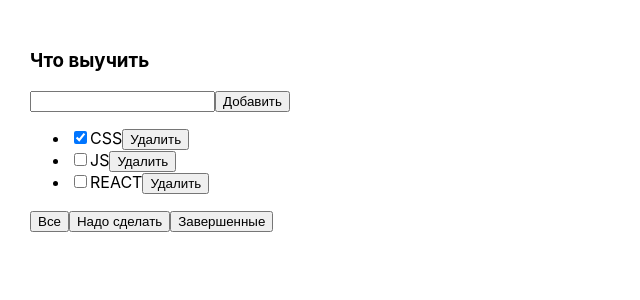
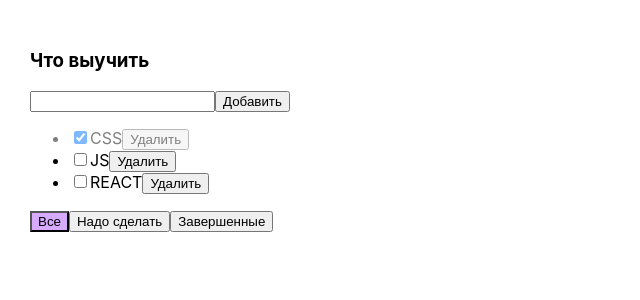
Before and after one commit to Daria-Aleks/todolist, a React (Create React App) app: page / in a window 1280 px wide. Shown: the top 300 px of the page, without its empty margins (0-640 px from the left). Built offline with nearby package versions, Linux system fonts and the light colour scheme.

Commit message:
добавлена проверка инпута, навешены стили для кнопок и задач

```diff
--- a/src/App.css
+++ b/src/App.css
@@ -6,3 +6,19 @@
 .App > div {
   margin-right: 50px;
 }
+
+.error{
+  border: red 1px solid;
+}
+
+.error-message {
+  color: red;
+}
+
+.active-filter{
+  background-color: rgb(214, 171, 255);
+}
+
+.is-done{
+  opacity: 0.5;
+}
--- a/src/App.tsx
+++ b/src/App.tsx
@@ -8,7 +8,6 @@
 export type FilterValueType = "all" | "completed" | "active";
 
 
-// 3 урок 31:40
 
 function App() {
   let initTasks: Array<TaskType> = [
@@ -37,6 +36,14 @@
     setTasks(newTasks);
   }
 
+  function changeStatus (taskId: string, isDone: boolean) {
+    let task = tasks.find (t => t.id === taskId);
+    if (task){
+      task.isDone = isDone;
+      }
+    setTasks([...tasks]);
+    }
+
   function changeFilter(value: FilterValueType) {
     setFilter(value);
   }
@@ -57,6 +64,8 @@
       deleteTask={deleteTask}
       changeFilter={changeFilter}
       addTask={addTask}
+      changeTaskStatus={changeStatus}
+      filter={filter}
       />
     </div>
   );
--- a/src/components/Todolist.tsx
+++ b/src/components/Todolist.tsx
@@ -14,22 +14,32 @@
     deleteTask: (tasId: string) => void
     changeFilter: (value: FilterValueType) => void
     addTask: (title: string) => void
+    changeTaskStatus: (taskId: string, isDone: boolean) => void
+    filter: FilterValueType
 }
 
 export default function Todolist(props: PropsType){
-    const [newTaskTitle, setNewTaskTitle] = useState("");
+
+    const [error, setError] = useState<string|null> (null)
+    const [newTaskTitle, setNewTaskTitle] = useState ("");
     const onNewTaskTitle = (e: ChangeEvent<HTMLInputElement>) => {
         setNewTaskTitle(e.currentTarget.value)
     }
     const onKeyUpHandler = (e: KeyboardEvent<HTMLInputElement>) => {
+            setError(null);
             if(e.key === "Enter"){
                 props.addTask(newTaskTitle);
                 setNewTaskTitle("")
             }
         }
-    const addTaskFunc = () =>
-        {props.addTask(newTaskTitle);
+    const addTaskFunc = () => {
+         if (newTaskTitle.trim() !== "") {
+            props.addTask(newTaskTitle);
         setNewTaskTitle("")
+         }
+         else{
+            setError("Введите текст задачи")
+        }
         }
     const onAllClick = () => props.changeFilter("all")
     const onActiveClick = () => props.changeFilter("active")
@@ -40,19 +50,27 @@
         <div>
             <h3>{props.title}</h3>
             <div>
-                <input value={newTaskTitle} onChange={onNewTaskTitle}
-                onKeyUp={onKeyUpHandler}/>
+                <input value={newTaskTitle.trim()} onChange={onNewTaskTitle}
+                onKeyUp={onKeyUpHandler}
+                className={error ? "error" : ""}
+                />
                 <button onClick={addTaskFunc}>Добавить</button>
+                {error && <div className="error-message">{error}</div>}
             </div>
             <ul>
                 {
                     props.tasks.map( (t)=> {
+                        const onChangeHandler = (e: ChangeEvent<HTMLInputElement>) => {
+                            props.changeTaskStatus(t.id, e.currentTarget.checked);
+                        }
                         const onDeleteHandler = () => {
                             {props.deleteTask(t.id)}
                         }
                         return  (
-                            <li key={t.id}>
-                                <input type="checkbox" checked={t.isDone}/>
+                            <li key={t.id} className={t.isDone ?"is-done" : ""}>
+                                <input type="checkbox"
+                                onChange={onChangeHandler}
+                                checked={t.isDone}/>
                                 <span>{t.title}</span>
                                 <button onClick={onDeleteHandler}>Удалить</button>
                             </li>
@@ -60,9 +78,9 @@
                     })
                 }
             </ul>
-            <button onClick={onAllClick}>Все</button>
-            <button onClick={onActiveClick}>Надо сделать</button>
-            <button onClick={onCompletedClick}>Завершенные</button>
+            <button className={props.filter === "all" ? "active-filter" : ""} onClick={onAllClick}>Все</button>
+            <button className={props.filter === "active" ? "active-filter" : ""} onClick={onActiveClick}>Надо сделать</button>
+            <button className={props.filter === "completed" ? "active-filter" : ""} onClick={onCompletedClick}>Завершенные</button>
         </div>
     )
 }
```
